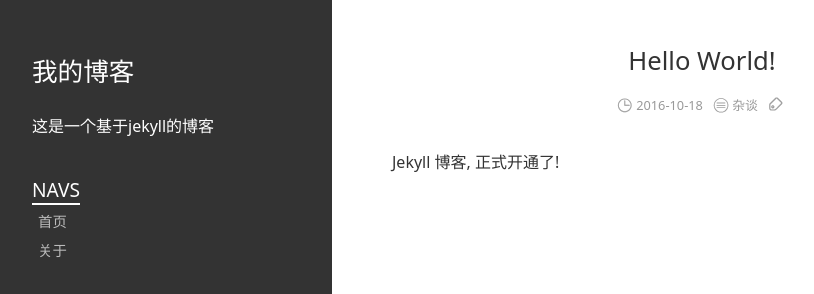
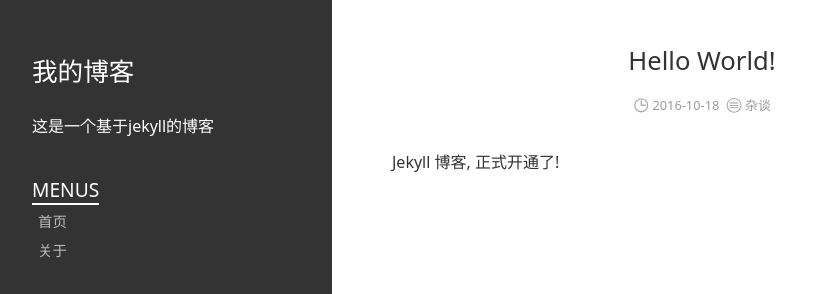
Before and after one commit to yukapril/jekyll-theme-simack, a Jekyll site: the page built from _posts/2016-10-18-hello-world.md, in a window 1280 px wide. Shown: the top 294 px of the page, without its empty margins (8-822 px from the left). Built offline with Jekyll 4.4.1, drawn with Linux system fonts in a browser that asks for light colours.

Commit message:
修改字段名，SEO优化，文章页分类/tag显示问题修复

```diff
--- a/_config.yml
+++ b/_config.yml
@@ -28,8 +28,8 @@
 # 标题: 在左侧顶栏显示, 以及底部版权位置显示
 title: 我的博客
 
-# 描述: 在左侧顶栏标题下显示, 同时作为页面meta标签内使用(SEO)
-description: 这是一个基于jekyll的博客
+# 兴趣爱好描述: 在左侧顶栏标题下显示, 同时作为页面meta标签内使用(SEO)
+bio: 这是一个基于jekyll的博客
 
 # 关键词 仅作用于页面meta标签使用(SEO)
 keywords: jekyll,simack,博客
@@ -39,7 +39,7 @@
 # ====sidebar links 侧边栏链接====
 # 站内导航
 # 需要使用'/'开头
-navLinks:
+menusLinks:
   - title: 首页
     url: /
   - title: 关于
@@ -53,8 +53,8 @@
   - title: 学习
     url: /categories/study.html
 
-# 其他链接(此链接在新窗口打开)
-otherLinks:
+# 友情链接(此链接在新窗口打开)
+friendLinks:
   - title: simack
     url: https://github.com/yukapril/jekyll-theme-simack
 
--- a/_includes/head.html
+++ b/_includes/head.html
@@ -1,9 +1,9 @@
 <head>
     <meta charset="utf-8">
-    <title>{{site.title}}</title>
+    <title>{% if page.title %}{{page.title}} - {% endif %}{{site.title}}</title>
     <meta http-equiv="X-UA-Compatible" content="IE=edge">
     <meta name="description" content="{{site.description}}">
-    <meta name="keywords" content="{{site.keywords}}" />
+    <meta name="keywords" content="{{site.keywords}}{% if page.tags.size>0 %},{{page.tags | join:','}}{% endif %}" />
     <meta name="viewport" content="width=device-width, initial-scale=1.0, maximum-scale=1.0, user-scalable=no">
     <link rel="shortcut icon" href="/favicon.ico">
     <link rel="stylesheet" href="{{site.baseurl}}/assets/css/style.css">
--- a/_includes/sidebar.html
+++ b/_includes/sidebar.html
@@ -2,13 +2,13 @@
     <div class="title">
         <a class="f-links-x" href="{{site.baseurl}}/">{{site.title}}</a>
     </div>
-    <div class="desc">
-        <p>{{site.description}}</p>
+    <div class="bio">
+        <p>{{site.bio}}</p>
     </div>
     <div class="links">
-        <p class="name"><span>NAVS</span></p>
+        <p class="name"><span>MENUS</span></p>
         <ul class="list">
-            {% for link in site.navLinks %}
+            {% for link in site.menusLinks %}
             <li><a class="dark f-links-y" href="{{site.baseurl}}{{link.url}}">{{link.title}}</a></li>
             {% endfor %}
         </ul>
@@ -26,7 +26,7 @@
     <div class="links">
         <p class="name"><span>LINKS</span></p>
         <ul class="list">
-            {% for link in site.otherLinks %}
+            {% for link in site.friendLinks %}
             <li><a class="dark f-links-y" href="{{link.url}}" target="_blank" rel="nofollow">{{link.title}}</a></li>
             {% endfor %}
         </ul>
--- a/_layouts/post.html
+++ b/_layouts/post.html
@@ -10,20 +10,22 @@
             <h3 class="source f-tac">
                 <span class="iconfont icon-time"></span>
                 <time datetime="{{ page.date | date: '%F' }}">{{ page.date | date: '%F' }}</time>
-                &nbsp;
-                <span class="iconfont icon-fenlei"></span>
+                {% if page.categories.size > 0 %}
+                &nbsp;<span class="iconfont icon-fenlei"></span>
                 <div class="cat f-dib">
                     {% for cat in page.categories %}
                     <span>{{cat}}</span>
                     {% endfor %}
                 </div>
-                &nbsp;
-                <span class="iconfont icon-tag"></span>
+                {% endif%}
+                {% if page.tags.size > 0 %}
+                &nbsp;<span class="iconfont icon-tag"></span>
                 <div class="tags f-dib">
                     {% for tag in page.tags %}
                     <span>{{tag}}</span>
                     {% endfor %}
                 </div>
+                {% endif %}
             </h3>
             <div class="content markdown-body">{{page.content}}</div>
         </article>
--- a/about.html
+++ b/about.html
@@ -1,5 +1,6 @@
 ---
 layout: default
+title: 关于
 ---
 
 <section class="g-about g-article">
--- a/assets/css/style.css
+++ b/assets/css/style.css
@@ -218,7 +218,7 @@
     font-size: 1.6rem;
 }
 
-.g-sidebar .desc {
+.g-sidebar .bio {
     padding-bottom: 2rem;
 }
 
```
